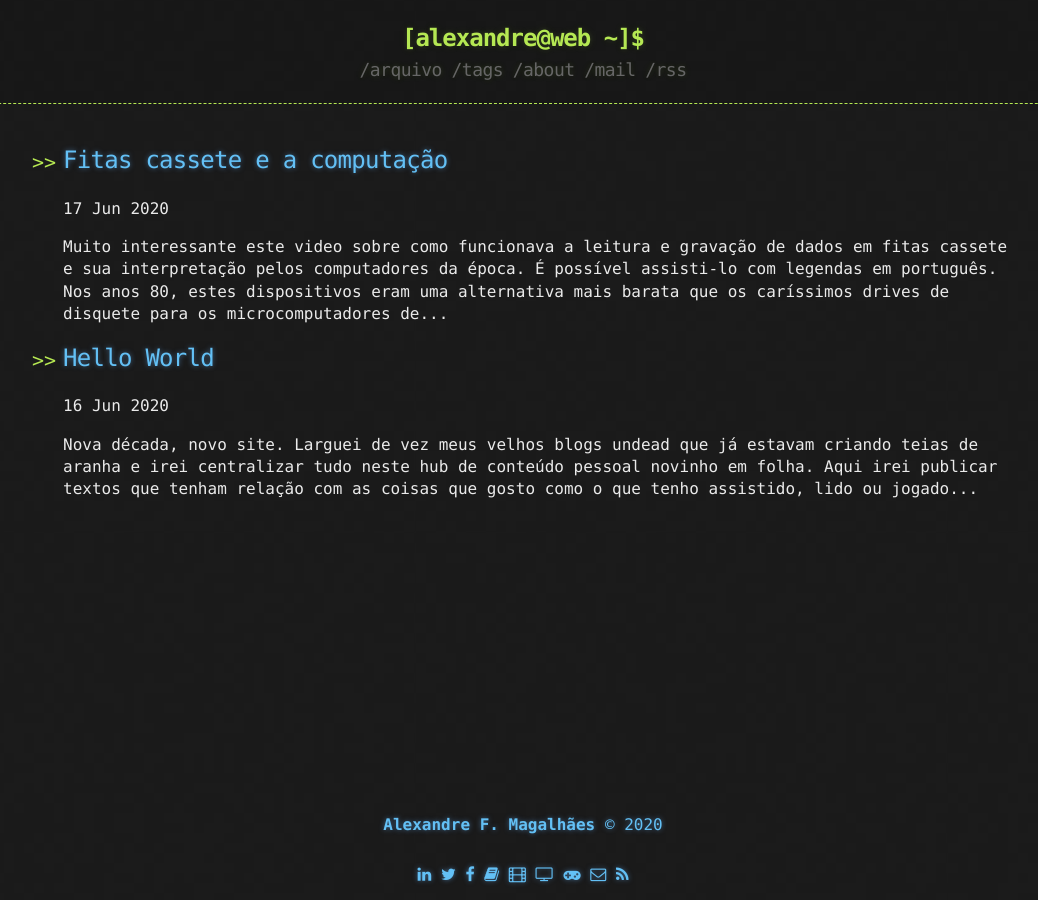
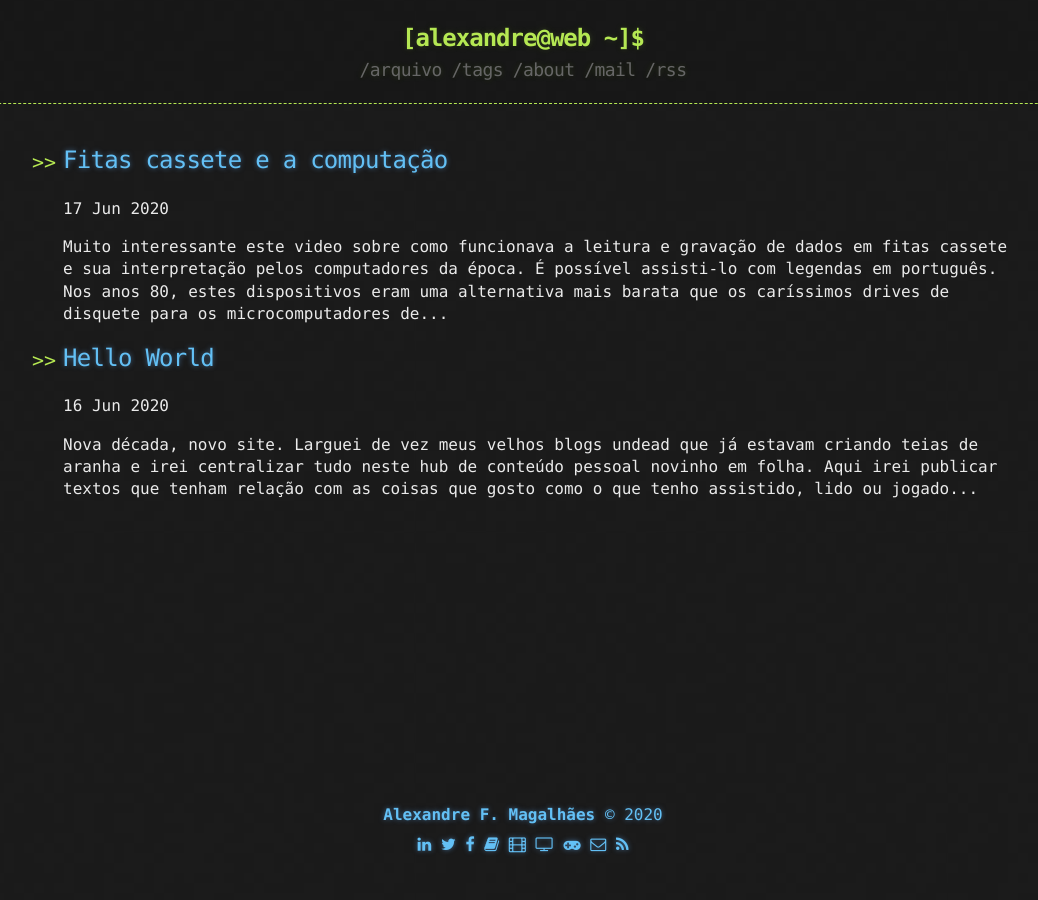
Before and after one commit to afmagalhaes/afmagalhaes.github.io, a Jekyll site: the page built from index.html, in a window 1280 px wide. Shown: the whole page, without its empty margins (117-1155 px from the left). Built offline with Jekyll 4.4.1, drawn with Linux system fonts in a browser that asks for light colours; the list of posts is cut into pages by our own code.

Commit message:
Footer fix

```diff
--- a/_includes/footer.html
+++ b/_includes/footer.html
@@ -14,5 +14,5 @@
   <a href="https://www.tvtime.com/pt_BR/user/7584047/profile" target="_blank"><i class="fa fa-television"></i></a>
   <a href="https://www.exophase.com/user/xandowsk/" target="_blank"><i class="fa fa-gamepad"></i></a>
   <a href="mailto:mail@afmagalhaes.net" target="_blank"><i class="fa fa-envelope-o"></i></a>
-  <a href="/atom.xml" target="_blank"><i class="fa fa-rss"></i></a>
+  <a href="/atom.xml" target="_blank"><i class="fa fa-rss"></i></a><br>
 </footer>
--- a/_sass/base.scss
+++ b/_sass/base.scss
@@ -290,7 +290,7 @@ a:active, a:focus {
 
 .pagination, footer {
   height: 50px;
-  line-height: 50px;
+  line-height: 30px;
   text-align: center;
 }
 
```
